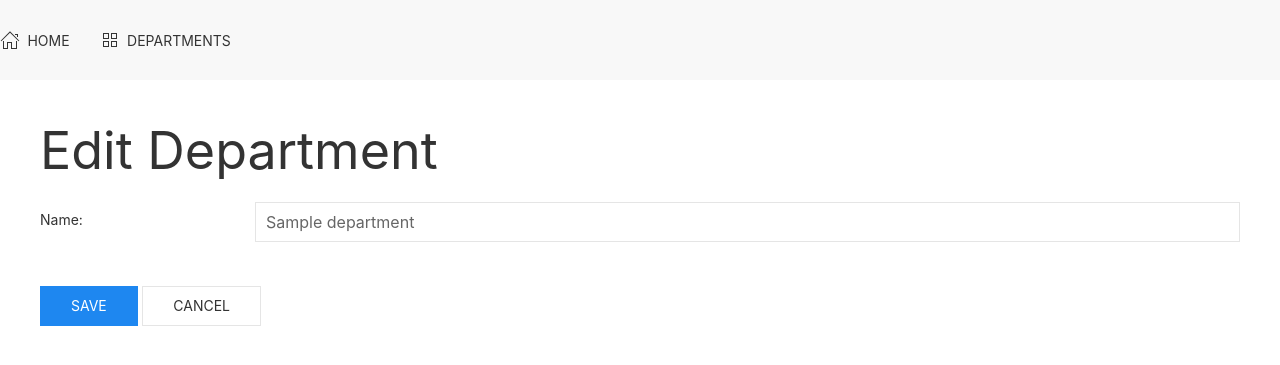
After one commit to duongdo27/university-directory, a Django app: page /department_update/1 in a window 1280 px wide. The commit adds this page. Shown: the top 365 px of the page. Run offline with Django 3.2, Linux system fonts and the light colour scheme; tables that the repository leaves empty hold one stand-in row (values such as "Sample post"); some libraries are stand-ins or nearby versions.

Commit message:
Add department update view

```diff
--- /dev/null
+++ b/directory/forms.py
@@ -0,0 +1,13 @@
+from django import forms
+
+from directory.models import Department
+
+
+class DepartmentForm(forms.ModelForm):
+    class Meta:
+        model = Department
+        fields = ['name']
+
+    def __init__(self, *args, **kwargs):
+        super().__init__(*args, **kwargs)
+        self.fields['name'].widget.attrs['class'] = 'uk-input'
--- a/directory/templates/department/detail.html
+++ b/directory/templates/department/detail.html
@@ -1,6 +1,10 @@
 {% extends 'base.html' %}
 {% block content %}
-<h1 class="uk-heading-small">Department {{ department }}</h1>
+<h1 class="uk-heading-small">
+    Department {{ department }}
+    <a class="uk-align-right" uk-tooltip="Edit" href="{% url 'department_update' department.id %}"><span uk-icon="file-edit"></span></a>
+</h1>
+
 <div class="uk-child-width-1-4@m uk-grid-small uk-grid-match" uk-grid>
 {% for professor in department.professor_set.all %}
     <div>
--- /dev/null
+++ b/directory/templates/department/update.html
@@ -0,0 +1,6 @@
+{% extends 'base.html' %}
+{% block content %}
+<h1 class="uk-heading-small">Edit Department</h1>
+{% url 'department_detail' department.id as cancel_url %}
+{% include 'form.html' with form=form cancel_url=cancel_url %}
+{% endblock %}
--- /dev/null
+++ b/directory/templates/form.html
@@ -0,0 +1,34 @@
+<form class="uk-form-horizontal" method="post">
+  {% csrf_token %}
+  <div class="uk-text-danger">
+    {{ form.non_field_errors }}
+  </div>
+
+  {% for hidden_field in form.hidden_fields %}
+    {{ hidden_field }}
+    <div class="uk-text-danger">
+      {{ hidden_field.errors }}
+    </div>
+  {% endfor %}
+
+  {% for field in form.visible_fields %}
+    <div class="uk-margin">
+    <label uk-tooltip="title: {{ field.help_text }}" class="uk-form-label">{{ field.label_tag }}</label>
+    <div class="uk-form-controls">
+        {{ field }}
+        <div class="uk-text-danger">
+            {{ field.errors }}
+        </div>
+    </div>
+    </div>
+  {% endfor %}
+<br />
+{% if submit_label %}
+  <button class="uk-button uk-button-primary" type="submit">{{ submit_label }}</button>
+{% else %}
+  <button class="uk-button uk-button-primary" type="submit">Save</button>
+{% endif %}
+{% if cancel_url %}
+  <a class="uk-button uk-button-default" href="{{ cancel_url }}">Cancel</a>
+{% endif %}
+</form>
--- a/directory/urls.py
+++ b/directory/urls.py
@@ -10,4 +10,5 @@ urlpatterns = [
     path('', views.IndexView.as_view(), name='index'),
     path('department_list', views.DepartmentListView.as_view(), name='department_list'),
     path('department/<int:pk>', views.DepartmentDetailView.as_view(), name='department_detail'),
+    path('department_update/<int:pk>', views.DepartmentUpdateView.as_view(), name='department_update'),
 ]
--- a/directory/views.py
+++ b/directory/views.py
@@ -1,8 +1,11 @@
 from django.views.generic import TemplateView
 from django.views.generic import ListView
 from django.views.generic import DetailView
+from django.views.generic import UpdateView
+from django.urls import reverse_lazy
 
 from directory.models import Department
+from directory.forms import DepartmentForm
 
 
 class IndexView(TemplateView):
@@ -21,3 +24,13 @@ class DepartmentDetailView(DetailView):
     template_name = "department/detail.html"
     context_object_name = 'department'
     model = Department
+
+
+class DepartmentUpdateView(UpdateView):
+    template_name = "department/update.html"
+    context_object_name = 'department'
+    model = Department
+    form_class = DepartmentForm
+
+    def get_success_url(self):
+        return reverse_lazy('department_detail', kwargs={'pk': self.object.id})
```
